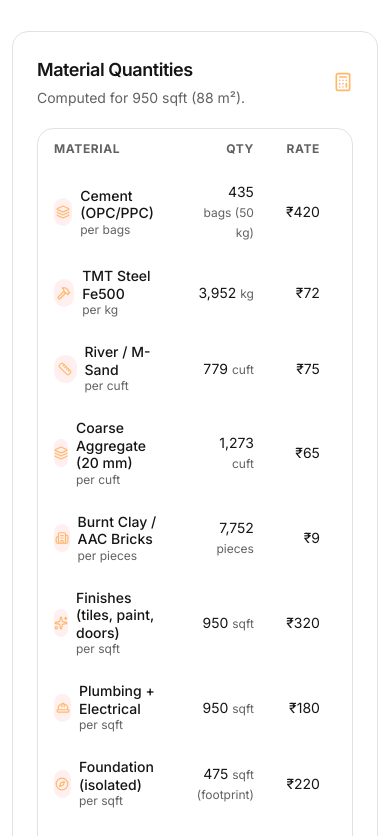
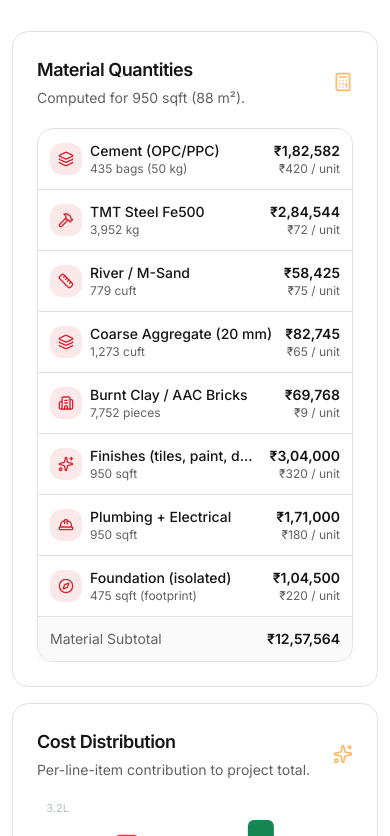
Before and after one commit to P-Siddhu/v0-buildcalc-pro, a Next.js app: page / in a window 390 px wide. Shown: the part 4428-5264 px from the top of the page. Built offline with nearby package versions, Linux system fonts and the light colour scheme.

Commit message:
Fix material quantities mobile layout

```diff
--- a/app/page.tsx
+++ b/app/page.tsx
@@ -2128,8 +2128,34 @@ function DetailedBreakdown({ estimate, unit }: { estimate: Estimate; unit: Unit
           <Calculator className="h-5 w-5 text-orange-300" />
         </div>
 
-        <div className="mt-5 overflow-x-auto rounded-xl border border-border">
-          <table className="w-full text-sm">
+        <div className="mt-5 rounded-xl border border-border md:overflow-x-auto">
+          <div className="divide-y divide-border md:hidden">
+            {estimate.materials.map((m) => {
+              const Icon = m.icon
+              return (
+                <div key={m.key} className="flex items-center justify-between gap-3 p-3">
+                  <div className="flex min-w-0 items-center gap-2">
+                    <span className="grid h-8 w-8 shrink-0 place-items-center rounded-lg bg-primary/10 text-primary">
+                      <Icon className="h-4 w-4" />
+                    </span>
+                    <div className="min-w-0 leading-tight">
+                      <div className="truncate text-sm font-medium">{m.label}</div>
+                      <div className="text-xs text-muted-foreground">{fmtNum(m.qty)} {m.unit}</div>
+                    </div>
+                  </div>
+                  <div className="shrink-0 text-right">
+                    <div className="font-mono text-sm font-semibold">{fmtINR(m.cost)}</div>
+                    <div className="text-xs text-muted-foreground">{fmtINR(m.rate)} / unit</div>
+                  </div>
+                </div>
+              )
+            })}
+            <div className="flex items-center justify-between bg-muted/40 px-3 py-3 text-sm">
+              <span className="text-muted-foreground">Material Subtotal</span>
+              <span className="font-mono font-semibold">{fmtINR(estimate.subTotal - estimate.laborCost)}</span>
+            </div>
+          </div>
+          <table className="hidden w-full min-w-[600px] text-sm md:table">
             <thead className="bg-white/[0.03]">
               <tr className="text-left text-xs uppercase tracking-wider text-muted-foreground">
                 <th className="px-4 py-3">Material</th>
```
Also changed, not shown: 1 other file (tests, documents, lock files or other folders).
